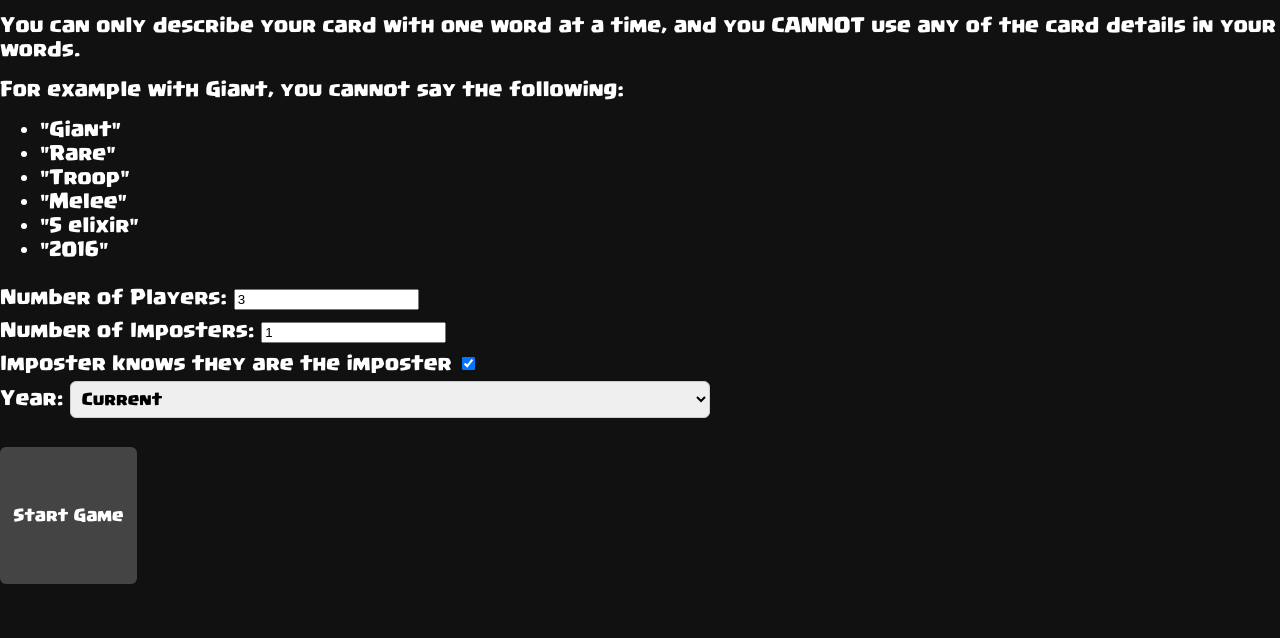
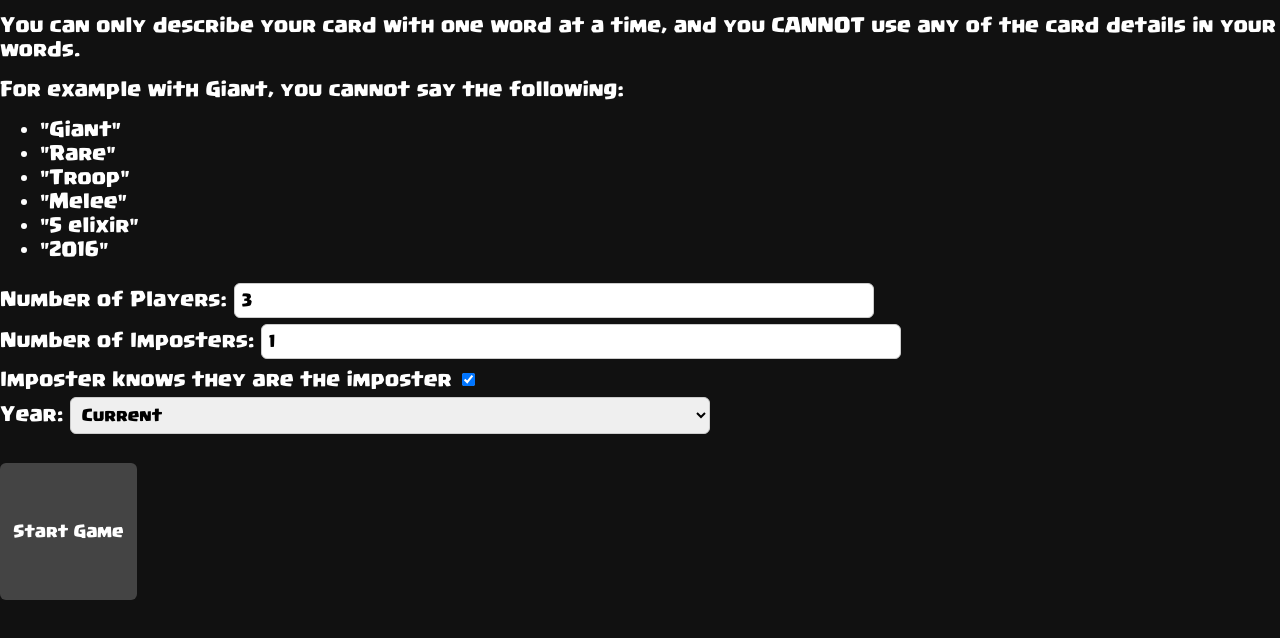
Before and after one commit to winstonung/CR-imposter, a plain HTML site: page index.html in a window 1280 px wide. Shown: the part 128-766 px from the top of the page. Drawn offline with Linux system fonts and the light colour scheme.

Commit message:
consistency.

```diff
--- a/styles.css
+++ b/styles.css
@@ -44,7 +44,7 @@
   border-radius: 6px;
 }
 
-input[type="number"], select {
+input[type="tel"], select {
     margin-top: 0.5em;
     padding: 0.5em;
     border-radius: 6px;
```
